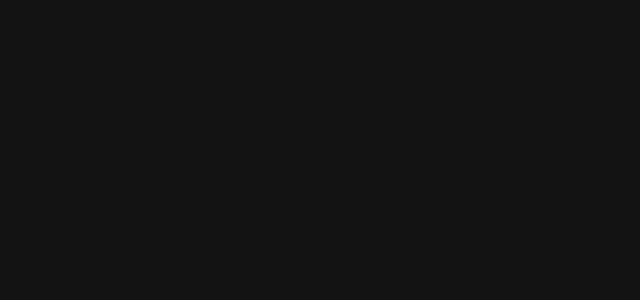
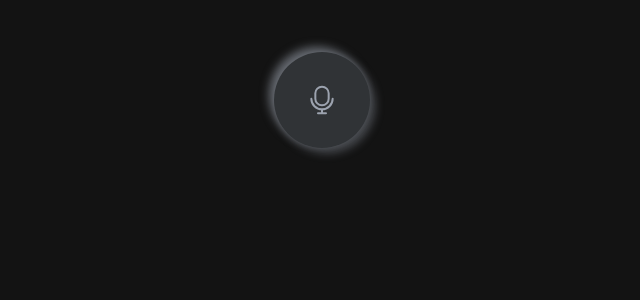
Before and after one commit to TinoPU/tinopurmann.com, a Next.js app: page /voicenote in a window 1280 px wide. Shown: the top 300 px of the page, without its empty margins (318-958 px from the left). Built offline with nearby package versions, Linux system fonts and the light colour scheme.

Commit message:
Created NeumorphismButton

```diff
--- a/src/app/voicenote/page.tsx
+++ b/src/app/voicenote/page.tsx
@@ -1,8 +1,9 @@
+import NeumorphismButton from "@/components/ui/NeumorphismButton";
 
 export default function VoiceNote()  {
     return (
         <div>
-            Coming Soon
+            <NeumorphismButton />
         </div>
     );
 }
--- /dev/null
+++ b/src/components/icons/microphone.tsx
@@ -0,0 +1,10 @@
+import React from "react";
+
+const Mic02Icon = (props: React.SVGProps<SVGSVGElement>) => (
+  <svg xmlns="http://www.w3.org/2000/svg" viewBox="0 0 24 24" width={24} height={24} color={"#000000"} fill={"none"} {...props}>
+    <path d="M17 7V11C17 13.7614 14.7614 16 12 16C9.23858 16 7 13.7614 7 11V7C7 4.23858 9.23858 2 12 2C14.7614 2 17 4.23858 17 7Z" stroke="currentColor" strokeWidth="1.5" />
+    <path d="M20 11C20 15.4183 16.4183 19 12 19M12 19C7.58172 19 4 15.4183 4 11M12 19V22M12 22H15M12 22H9" stroke="currentColor" strokeWidth="1.5" strokeLinecap="round" />
+  </svg>
+);
+
+export default Mic02Icon;
--- /dev/null
+++ b/src/components/ui/NeumorphismButton.tsx
@@ -0,0 +1,39 @@
+"use client";
+
+import Mic02Icon from "@/components/icons/microphone";
+
+const ButtonWrapper = () => {
+    return (
+        <div className="min-h-[200px] flex items-center justify-center">
+            <NeumorphismButton />
+        </div>
+    );
+};
+
+const NeumorphismButton = () => {
+    const handleContextMenu = (event: React.MouseEvent<HTMLButtonElement>) => {
+        event.preventDefault();
+    };
+    return (
+        <button
+            onContextMenu={handleContextMenu}
+            className={`
+        p-8 rounded-full
+        flex items-center gap-2
+        text-slate-500
+        shadow-[-5px_-5px_10px_rgba(156,_163,_175,_0.6),_5px_5px_10px_rgba(156,_163,_175,_0.4)]
+
+        transition-all
+
+        active:shadow-[-1px_-1px_5px_rgba(245,_221,_178,_1),_1px_1px_5px_rgba(255,_255,_255,_0.3),inset_-2px_-2px_5px_rgba(245,_221,_178,_1),inset_2px_2px_4px_rgba(255,_255,_255,_0.3)]
+        active:text-wheat
+        active:ring-wheat
+        bg-onyx
+    `}
+        >
+            <Mic02Icon className="h-8 w-8 text-gray-400" />
+        </button>
+    );
+};
+
+export default ButtonWrapper;
```
Also changed, not shown: public/assets/contact/mail.svg, public/assets/contact/microphone.svg.
